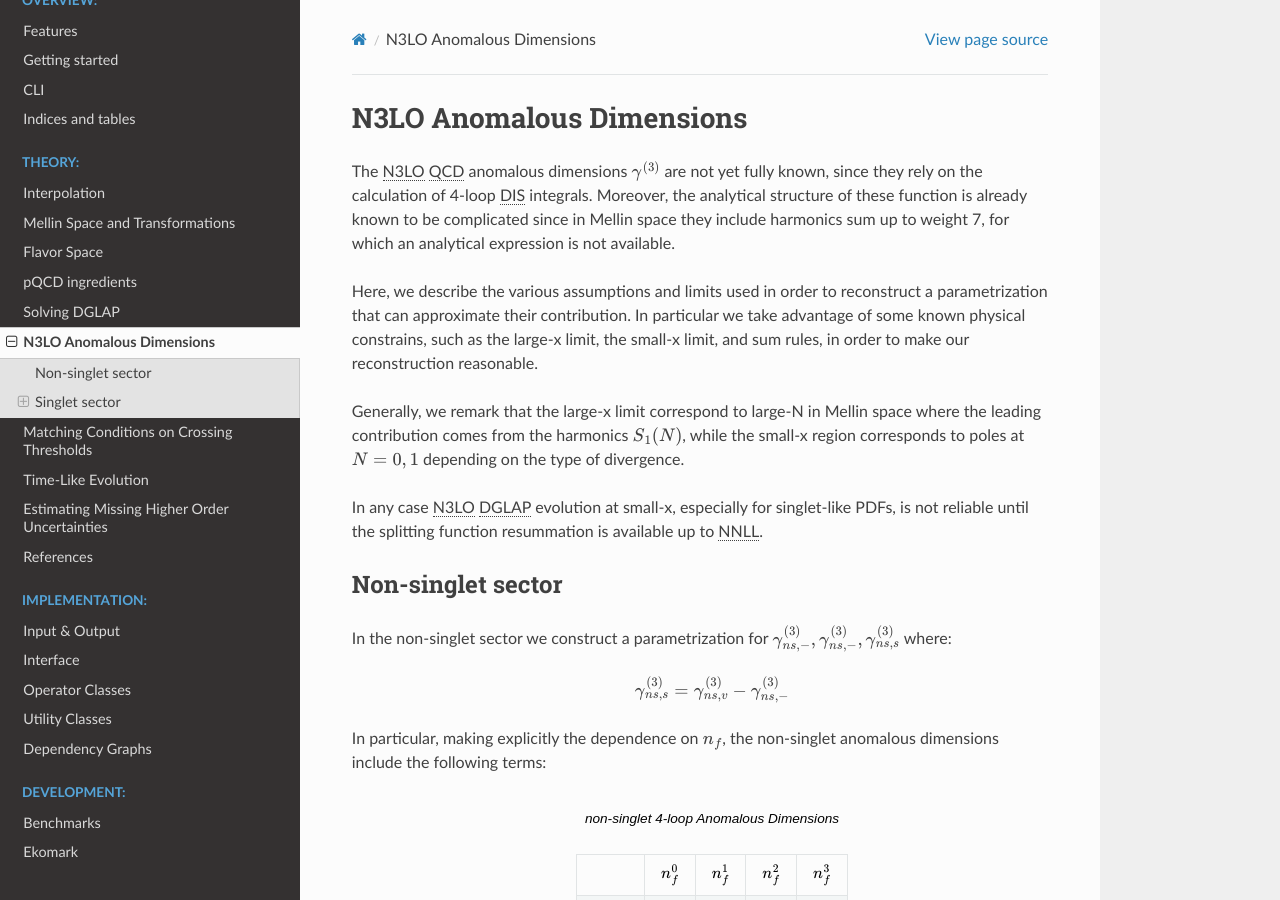
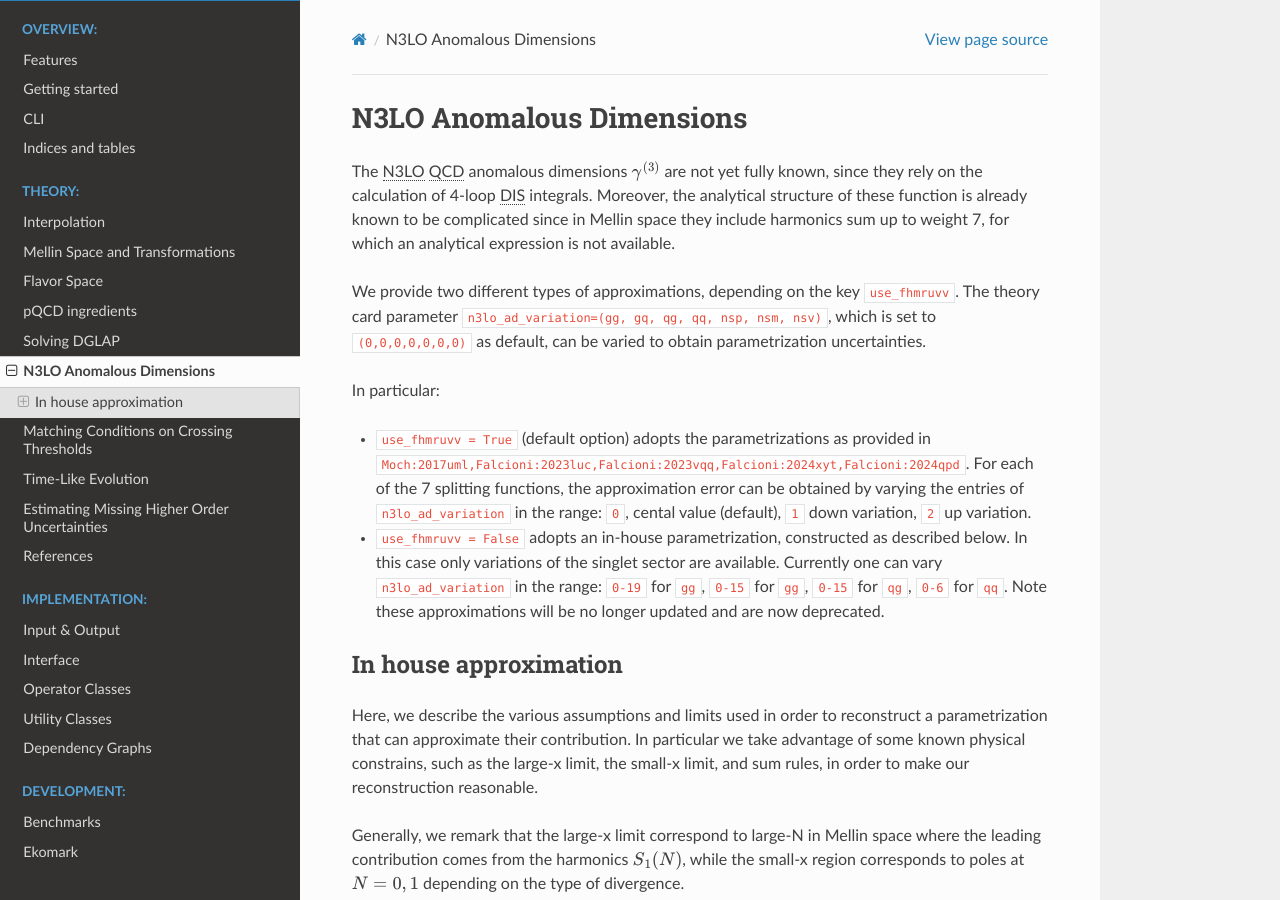
Before and after one commit to NNPDF/eko, a Sphinx documentation site: the page built from doc/source/theory/N3LO_ad.rst, in a window 1280 px wide and 900 px high. Built offline with Sphinx 7.4.7 and the Read the Docs theme 3.1.0, drawn with Linux system fonts in a browser that asks for light colours; pages that are not in the unit, such as notebooks, are missing from menus; cross-references to code outside the pages are shown as plain code.

Commit message:
improve docs

```diff
--- a/doc/source/theory/N3LO_ad.rst
+++ b/doc/source/theory/N3LO_ad.rst
@@ -6,6 +6,28 @@ since they rely on the calculation of 4-loop |DIS| integrals.
 Moreover, the analytical structure of these function is already known to be complicated
 since in Mellin space they include harmonics sum up to weight 7, for which an
 analytical expression is not available.
+
+We provide two different types of approximations, depending on the key ``use_fhmruvv``.
+The theory card parameter ``n3lo_ad_variation=(gg, gq, qg, qq, nsp, nsm, nsv)``,
+which is set to ``(0,0,0,0,0,0,0)`` as default, can be varied to obtain parametrization uncertainties.
+
+In particular:
+
+* ``use_fhmruvv = True`` (default option) adopts the parametrizations as provided
+  in :cite:`Moch:2017uml,Falcioni:2023luc,Falcioni:2023vqq,Falcioni:2024xyt,Falcioni:2024qpd`.
+  For each of the 7 splitting functions, the approximation error can be obtained by varying
+  the entries of ``n3lo_ad_variation`` in the range: ``0``,
+  cental value (default), ``1`` down variation, ``2`` up variation.
+
+* ``use_fhmruvv = False`` adopts an in-house parametrization, constructed as described below.
+  In this case only variations of the singlet sector are available. Currently one
+  can vary ``n3lo_ad_variation`` in the range: ``0-19`` for ``gg``, ``0-15`` for ``gg``,
+  ``0-15`` for ``qg``, ``0-6`` for ``qq``.
+  Note these approximations will be no longer updated and are now deprecated.
+
+
+In house approximation
+----------------------
 
 Here, we describe the various assumptions and limits used in order to reconstruct a parametrization
 that can approximate their contribution.
@@ -21,7 +43,7 @@ In any case |N3LO| |DGLAP| evolution at small-x, especially for singlet-like PDF
 until the splitting function resummation is available up to |NNLL|.
 
 Non-singlet sector
-------------------
+^^^^^^^^^^^^^^^^^^
 
 In the non-singlet sector we construct a parametrization for
 :math:`\gamma_{ns,-}^{(3)},\gamma_{ns,-}^{(3)},\gamma_{ns,s}^{(3)}` where:
@@ -147,7 +169,7 @@ In |EKO| they are implemented as follows:
             It is checked that this contribution is much more smaller than the values of :math:`B_4`.
 
 Singlet sector
---------------
+^^^^^^^^^^^^^^
 
 In the singlet sector we construct a parametrization for
 :math:`\gamma_{gg}^{(3)},\gamma_{gq}^{(3)},\gamma_{qg}^{(3)},\gamma_{qq}^{(3)}` where:
```
